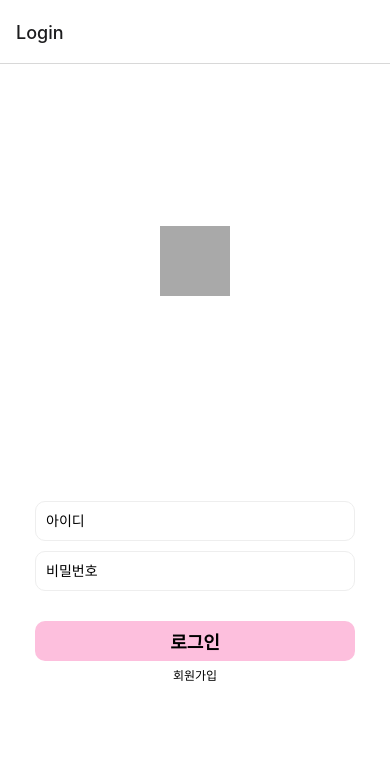
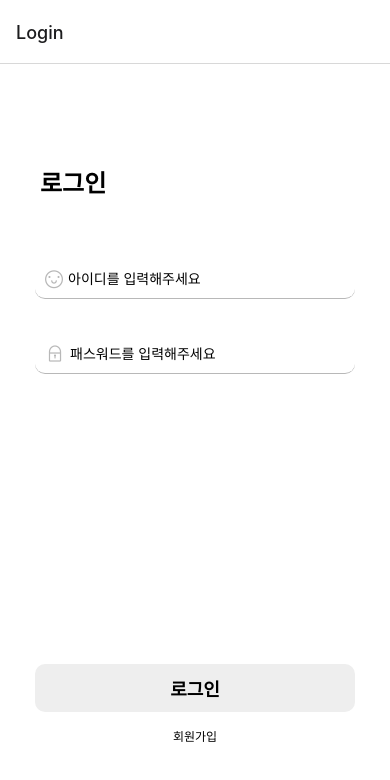
Before and after one commit to DevKor-github/Devkor-teamB-front, a React Native app: screen /Login in a window 390 px wide. Shown: the top 780 px of the page. Built offline with nearby package versions, Linux system fonts and the light colour scheme.

Commit message:
[Add] 로그인/회원가입화면

```diff
--- a/src/App.tsx
+++ b/src/App.tsx
@@ -8,6 +8,7 @@ import HomeScreen from './screens/HomeScreen';
 import LoginScreen from './screens/LoginScreen';
 import EmailScreen from './screens/SignUp/EmailScreen';
 import SignUpScreen from './screens/SignUp/SignUpScreen';
+import CreateTimetableScreen from './screens/SignUp/CreateTimetableScreen';
 
 
 export type RootStackParamList={
@@ -15,6 +16,7 @@ export type RootStackParamList={
   Login: undefined;
   Email: undefined;
   SignUp: undefined;
+  CreateTimetable: undefined;
 };
 
 
@@ -28,6 +30,7 @@ const App: React.FC=()=>{
           <RootStack.Screen name="Login" component={LoginScreen} />
           <RootStack.Screen name="Email" component={EmailScreen} />
           <RootStack.Screen name="SignUp" component={SignUpScreen} />
+          <RootStack.Screen name="CreateTimetable" component={CreateTimetableScreen} />
           <RootStack.Screen name="Home" component={HomeScreen} options={{headerShown:false}}/>
         </RootStack.Navigator>
     </NavigationContainer>
--- a/src/MockUserData.tsx
+++ b/src/MockUserData.tsx
@@ -1,5 +1,5 @@
-import {Schedule} from './screens/timetable/TimetableTypes.tsx';
-import {Community} from './screens/community/CommunityTypes.tsx';
+import {Schedule} from './screens/Timetable/TimetableTypes.tsx';
+import {Community} from './screens/Community/CommunityTypes.tsx';
 import UserInfo from './UserTypes.tsx';
 
 export const mockLectures: Schedule = [
--- a/src/screens/LoginScreen.tsx
+++ b/src/screens/LoginScreen.tsx
@@ -1,43 +1,173 @@
 // LoginScreen.tsx
-import React,{useState} from "react";
-import { View,Button,Text, TextInput, TouchableOpacity, StyleSheet} from "react-native";
+import React, { useState } from "react";
+import { View, Text, TextInput, TouchableOpacity, StyleSheet, KeyboardAvoidingView, Platform, TouchableWithoutFeedback, Keyboard } from "react-native";
 import { NativeStackScreenProps } from "@react-navigation/native-stack";
 import { RootStackParamList } from "../App";
+import Icon from 'react-native-vector-icons/AntDesign';
+import FeatherIcon from 'react-native-vector-icons/Feather'
 
-type LoginScreenProps = NativeStackScreenProps<RootStackParamList,"Login">
+type LoginScreenProps = NativeStackScreenProps<RootStackParamList, "Login">;
 
-function LoginScreen({navigation}:LoginScreenProps){
+// sample
+const sampleID = '123';
+const samplePW = '123!';
+
+function LoginScreen({ navigation }: LoginScreenProps) {
     const [username, setUsername] = useState("");
     const [password, setPassword] = useState("");
-    const isFormFilled = (username!=="") && (password!=="");
+    const [isVerified, setIsVerified] = useState(false);
+    const [error, setError] = useState(false);
+    const isFormFilled = username!=="" && password!=="";
 
-    return(
-        <View style={{flex: 1,alignItems:"center",justifyContent:"center",backgroundColor:'white'}}>
-            <View style={{backgroundColor: 'darkgray', width:70,height:70,marginBottom:200}} />
+    const handleLogin = () => {
+        if(username===sampleID && password===samplePW){
+            setIsVerified(true);
+            setError(false);
+            navigation.navigate('Home');
+        } else{
+            setError(true);
+        }
+    };
+
+    return (
+        <KeyboardAvoidingView
+            behavior={Platform.OS === "ios" ? "padding" : "height"}
+            style={styles.container}
+        >
+            <View style={{ alignSelf: "flex-start", marginLeft: 40, marginBottom: 30 }}>
+                <Text style={styles.largeText}>로그인</Text>
+            </View>
+
+            <View style={styles.inputContainer}>
+                <Icon name="smileo" size={18} color={username === ""?'#B8B8B8':'#2C2C2C'} />
                 <TextInput
-                style={{height:40,borderWidth:1,borderColor:'#EEEEEE',margin:5,padding:10,width:320,borderRadius:10}}
+                    style={styles.textInput}
                     onChangeText={setUsername}
                     value={username}
-                placeholder="아이디"
+                    placeholder="아이디를 입력해주세요"
+                    autoCapitalize="none"
                 />
+            </View>
+
+            <View style={styles.inputContainer}>
+                <Icon name="lock" size={20} color={password === ""?'#B8B8B8':'#2C2C2C'} />
                 <TextInput
-                style={{height:40,borderWidth:1,borderColor:'#EEEEEE',margin:5,padding:10,width:320,borderRadius:10}}
+                    style={styles.textInput}
                     onChangeText={setPassword}
                     value={password}
-                placeholder="비밀번호"
+                    placeholder="패스워드를 입력해주세요"
+                    // secureTextEntry
+                    autoCapitalize="none"
                 />
+            </View>
+
+            { error &&
+                <View style={{flexDirection:"row",width:315}}>
+                    <View style={{padding: 6,paddingLeft:10}}>
+                        <FeatherIcon name='alert-circle' size={15} color={'#F06868'}></FeatherIcon>
+                    </View>
+                    <Text style={styles.smallText}>아이디 / 패스워드를 확인해주세요</Text>
+                </View>
+            }
+
+
+
+            <TouchableWithoutFeedback onPress={Keyboard.dismiss}>
+                <View style={styles.inner}>
+                    <View style={styles.buttonContainer}>
                         <TouchableOpacity
-                style={{backgroundColor:'#FDBFDD',marginTop:25,padding:5,width:320,height:40,borderRadius:10,justifyContent:"center"}}
-                onPress={() => navigation.navigate('Home')}>
-                <Text style={{color:'black',textAlign:'center',fontWeight:'600',fontSize:18}}>로그인</Text>
+                            style={[styles.loginButton, isFormFilled ? styles.loginButtonActive:styles.loginButtonInactive]}
+                            onPress={handleLogin}
+                        >
+                            <Text style={styles.loginButtonText}>로그인</Text>
                         </TouchableOpacity>
                         <TouchableOpacity
-                style={{marginTop:5,width:320} }
-                onPress={() => navigation.navigate('Email')}>
-                <Text style={{color:'black',textAlign:'center',fontSize:12}}>회원가입</Text>
+                            style={styles.signupButton}
+                            onPress={() => navigation.navigate('Email')}
+                        >
+                            <Text style={styles.signupButtonText}>회원가입</Text>
                         </TouchableOpacity>
                     </View>
-    )
+                </View>
+            </TouchableWithoutFeedback>
+        </KeyboardAvoidingView>
+    );
 }
 
-export default LoginScreen
+export default LoginScreen;
+
+const styles = StyleSheet.create({
+    container: {
+        flex: 1,
+        alignItems: 'center',
+        paddingTop: 100,
+        backgroundColor: 'white',
+    },
+    inner: {
+        flex: 1,
+        justifyContent: 'flex-end',
+        alignItems: 'center',
+        paddingTop: 70,
+    },
+    inputContainer: {
+        flexDirection: 'row',
+        alignItems: 'center',
+        height: 40,
+        borderBottomWidth: 1,
+        borderBottomColor: '#B8B8B8',
+        margin: 5,
+        padding: 10,
+        marginTop: 30,
+        width: 320,
+        borderRadius: 10,
+    },
+    textInput: {
+        flex: 1,
+        height: 40,
+        margin: 5
+    },
+    largeText: {
+        fontSize: 24,
+        fontWeight: "600",
+    },
+    buttonContainer: {
+        justifyContent: 'flex-end',
+        alignItems: 'center',
+        marginBottom: 100
+    },
+    loginButton: {
+        padding: 5,
+        width: 320,
+        height: 48,
+        borderRadius: 10,
+        justifyContent: "center",
+        marginTop: 25,
+    },
+    loginButtonActive: {
+        backgroundColor: '#FFB5D9', // 여기 DE팀이랑 논의 필요
+    },
+    loginButtonInactive: {
+        backgroundColor: '#EEEEEE',
+    },
+    loginButtonText: {
+        color: 'black',
+        textAlign: 'center',
+        fontWeight: '600',
+        fontSize: 18,
+    },
+    signupButton: {
+        marginTop: 15,
+        width: 320,
+    },
+    signupButtonText: {
+        color: 'black',
+        textAlign: 'center',
+        fontSize: 12,
+    },
+    smallText: {
+        fontSize:14,
+        color:"#F06868",
+        textAlign:"left",
+        paddingVertical: 6
+    },
+});
--- a/src/screens/SignUp/EmailScreen.tsx
+++ b/src/screens/SignUp/EmailScreen.tsx
@@ -1,6 +1,6 @@
 // EmailScreen.tsx
 import React,{useState} from "react";
-import { View,Text, TextInput,TouchableOpacity,StyleSheet } from "react-native";
+import { View,Text, TextInput,TouchableOpacity,StyleSheet, KeyboardAvoidingView, Platform} from "react-native";
 import { NativeStackScreenProps } from "@react-navigation/native-stack";
 import { RootStackParamList } from "../../App";
 
@@ -12,8 +12,17 @@ function EmailScreen({navigation}:EmailScreenProps){
     const [showVerification, setShowVerification]=useState(false);
     const [verified, setVerified] = useState(false);
 
+    const handleNext = () => {
+        if(verified){
+            navigation.navigate('SignUp');
+        }
+    }
+
     return(
-        <View style={{flex: 1,alignItems:"center",justifyContent:"center",backgroundColor:'white'}}>
+        <KeyboardAvoidingView
+            behavior={Platform.OS === "ios" ? "padding" : "height"}
+            style={styles.container}
+        >
             <View style={{alignSelf:"flex-start",marginLeft:40,marginBottom:30}}>
                 <Text style={styles.largeText}>이메일 인증</Text>
             </View>
@@ -23,6 +32,7 @@ function EmailScreen({navigation}:EmailScreenProps){
                 onChangeText={setEmail}
                 value={email}
                 placeholder="학교 이메일"
+                autoCapitalize="none"
             />
 
             <View style={{flexDirection:"row",justifyContent:"space-between",width:315}}>
@@ -65,16 +75,22 @@ function EmailScreen({navigation}:EmailScreenProps){
 
             <TouchableOpacity
                 style={verified?styles.verifiedLargeBtn:styles.largeBtn}
-                onPress={() => navigation.navigate('SignUp')}>
+                onPress={handleNext}>
                 <Text style={styles.largeBtnText}>다음</Text>
             </TouchableOpacity>
-        </View>
+        </KeyboardAvoidingView>
     )
 }
 
 export default EmailScreen
 
 const styles = StyleSheet.create({
+    container: {
+        flex: 1,
+        alignItems: 'center',
+        paddingTop: 100,
+        backgroundColor: 'white',
+    },
     input: {
         borderColor:'#E7E7E7',
         borderWidth:1,
@@ -101,7 +117,8 @@ const styles = StyleSheet.create({
     smallText: {
         fontSize:14,
         color:"#3D3D3D",
-        textAlign:"left"
+        textAlign:"left",
+        marginLeft: 6
     },
     verifiedSmallText: {
         fontSize:14,
@@ -113,7 +130,7 @@ const styles = StyleSheet.create({
         marginTop:25,
         padding:5,
         width:320,
-        height:45,
+        height:48,
         borderRadius:10,
         justifyContent:"center"
     },
@@ -122,7 +139,7 @@ const styles = StyleSheet.create({
         marginTop:25,
         padding:5,
         width:320,
-        height:45,
+        height:48,
         borderRadius:10,
         justifyContent:"center"
     },
--- a/src/screens/SignUp/SignUpScreen.tsx
+++ b/src/screens/SignUp/SignUpScreen.tsx
@@ -1,6 +1,6 @@
 // SignUpScreen.tsx
 import React,{useState} from "react";
-import { View,Button,Text, TextInput,TouchableOpacity } from "react-native";
+import { View,Text, TextInput,TouchableOpacity,StyleSheet, KeyboardAvoidingView, Platform} from "react-native";
 import { NativeStackScreenProps } from "@react-navigation/native-stack";
 import { RootStackParamList } from "../../App";
 
@@ -10,59 +10,120 @@ function SignUpScreen({navigation}:SignUpScreenProps){
     const [email, setEmail] = useState("");
     const [verificationNum,setVerficationNum] = useState("");
     const [showVerification, setShowVerification]=useState(false);
+    const [verified, setVerified] = useState(false);
+
+    const [username, setUsername] = useState("");
+    const [password, setPassword] = useState("");
+    const isFormFilled = username!=="" && password!=="";
+
+    const handleNext = () => {
+        navigation.navigate('CreateTimetable');
+    }
 
     return(
-        <View style={{flex: 1,alignItems:"center",justifyContent:"center",backgroundColor:'white'}}>
+        <KeyboardAvoidingView
+            behavior={Platform.OS === "ios" ? "padding" : "height"}
+            style={styles.container}
+        >
             <View style={{alignSelf:"flex-start",marginLeft:40,marginBottom:30}}>
-                <Text style={{fontSize:24,fontWeight:"600"}}>회원가입</Text>
+                <Text style={styles.largeText}>회원가입</Text>
             </View>
 
             <TextInput
-                style={{borderColor:'#E7E7E7',borderWidth:1,margin:10,padding:10,width:320,height:40,borderRadius:10}}
-                onChangeText={setEmail}
-                value={email}
-                placeholder="학교 이메일"
+                style={styles.input}
+                onChangeText={setUsername}
+                value={username}
+                placeholder="아이디"
+                autoCapitalize="none"
             />
 
-            <View style={{flexDirection:"row",justifyContent:"space-between",display:"flex"}}>
-                <View style={{justifyContent:"space-between",paddingVertical:6}}>
-                    <Text style={{fontSize:14,color:"#3D3D3D",textAlign:"left"}}>위 메일로 인증번호를 발송합니다</Text>
-                </View>
-                <TouchableOpacity
-                    style={{backgroundColor:'#F4F4F4',padding:3,borderRadius:49,width:76,height:29,paddingHorizontal:12,paddingVertical:6}}
-                    onPress={()=>setShowVerification(true)}>
-                    <Text style={{textAlign:"center",fontSize:14,color:"#3D3D3D"}}>전송 요청</Text>
-                </TouchableOpacity>
-            </View>
+            <TextInput
+                style={styles.input}
+                onChangeText={setPassword}
+                value={password}
+                placeholder="패스워드"
+                autoCapitalize="none"
+            />
 
 
-            {showVerification && (
-                <View>
-                    <TextInput
-                        style={{borderBlockColor:'gray',borderWidth:1,margin:10,padding:10,width:250,height:40,borderRadius:10}}
-                        onChangeText={setVerficationNum}
-                        value={verificationNum}
-                        placeholder="인증번호입력"
-                    />
-                    <View style={{flexDirection:"row"}}>
-                        <View style={{alignSelf:"flex-start",marginRight:15,marginLeft:20}}>
-                            <Text style={{fontSize:14}}>인증번호는 최대 10분동안 유효합니다</Text>
-                        </View>
-                        <TouchableOpacity
-                            style={{backgroundColor:'lightgray',padding:3,width:50,borderRadius:5}}>
-                            <Text style={{textAlign:"center",fontSize:10}}>확인</Text>
-                        </TouchableOpacity>
-                    </View>
-                </View>
-            )}
 
             <TouchableOpacity
-                style={{backgroundColor:'gray',marginTop:25,padding:5,width:320,height:45,borderRadius:10,justifyContent:"center"}}
-                onPress={() => navigation.navigate('Home')}>
-                <Text style={{color:'black',textAlign:'center',fontSize:18}}>다음</Text>
+                style={isFormFilled?styles.largeBtnActive:styles.largeBtnInactive}
+                onPress={handleNext}>
+                <Text style={styles.largeBtnText}>다음</Text>
             </TouchableOpacity>
-        </View>
+        </KeyboardAvoidingView>
     )
 }
 
 export default SignUpScreen
+
+const styles = StyleSheet.create({
+    container: {
+        flex: 1,
+        alignItems: 'center',
+        paddingTop: 100,
+        backgroundColor: 'white',
+    },
+    input: {
+        borderColor:'#E7E7E7',
+        borderWidth:1,
+        margin:10,
+        padding:10,
+        width:320,
+        height:40,
+        borderRadius:10
+    },
+    smallBtn: {
+        backgroundColor:'#F4F4F4',
+        padding:3,
+        borderRadius:49,
+        width:76,
+        height:29,
+        paddingHorizontal:12,
+        paddingVertical:6
+    },
+    smallBtnText: {
+        textAlign:"center",
+        fontSize:14,
+        color:"#3D3D3D"
+    },
+    smallText: {
+        fontSize:14,
+        color:"#3D3D3D",
+        textAlign:"left",
+        marginLeft: 6
+    },
+    verifiedSmallText: {
+        fontSize:14,
+        color:"#96DE69",
+        textAlign:"left"
+    },
+    largeBtnInactive: {
+        backgroundColor:'#EEEEEE',
+        marginTop:25,
+        padding:5,
+        width:320,
+        height:48,
+        borderRadius:10,
+        justifyContent:"center"
+    },
+    largeBtnActive: {
+        backgroundColor:'#FCA0CC',
+        marginTop:25,
+        padding:5,
+        width:320,
+        height:48,
+        borderRadius:10,
+        justifyContent:"center"
+    },
+    largeBtnText: {
+        color:'black',
+        textAlign:'center',
+        fontSize:18
+    },
+    largeText: {
+        fontSize:24,
+        fontWeight:"600"
+    },
+})
--- a/src/screens/community/TodayBriefingWidget.tsx
+++ b/src/screens/community/TodayBriefingWidget.tsx
@@ -7,7 +7,7 @@ import {Color} from '../../Color.tsx';
 const highlightColor = Color.ui.primary;
 const styles = StyleSheet.create({
   container: {
-    backgroundColor: 'white',
+    backgroundColor: 'whi../Timetable/TimetableTypes.tsx',
     borderRadius: 12,
     borderColor: highlightColor,
     borderWidth: 2,
--- a/src/screens/timetable/TimetableHomeScreen.tsx
+++ b/src/screens/timetable/TimetableHomeScreen.tsx
@@ -192,7 +192,7 @@ function Container() {
   );
 }
 
-function TimetableScreen() {
+function TimetableHomeScreen() {
   const Stack = createNativeStackNavigator();
   return (
     <Stack.Navigator>
@@ -223,4 +223,4 @@ function TimetableScreen() {
   );
 }
 
-export default TimetableScreen;
+export default TimetableHomeScreen;
```
Also changed, not shown: src/screens/SignUp/CreateTimetableScreen.tsx (added, +18 -0 lines), 2 other files (tests, documents, lock files or other folders). Lines whose indentation alone changed are shown as unchanged.
